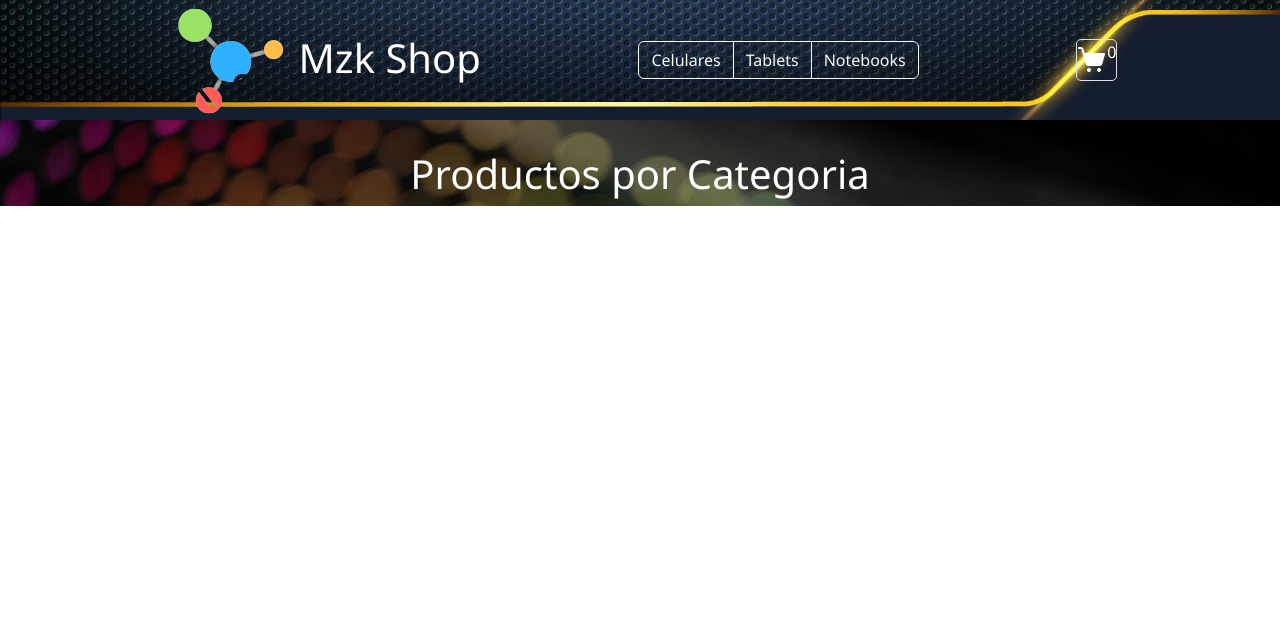
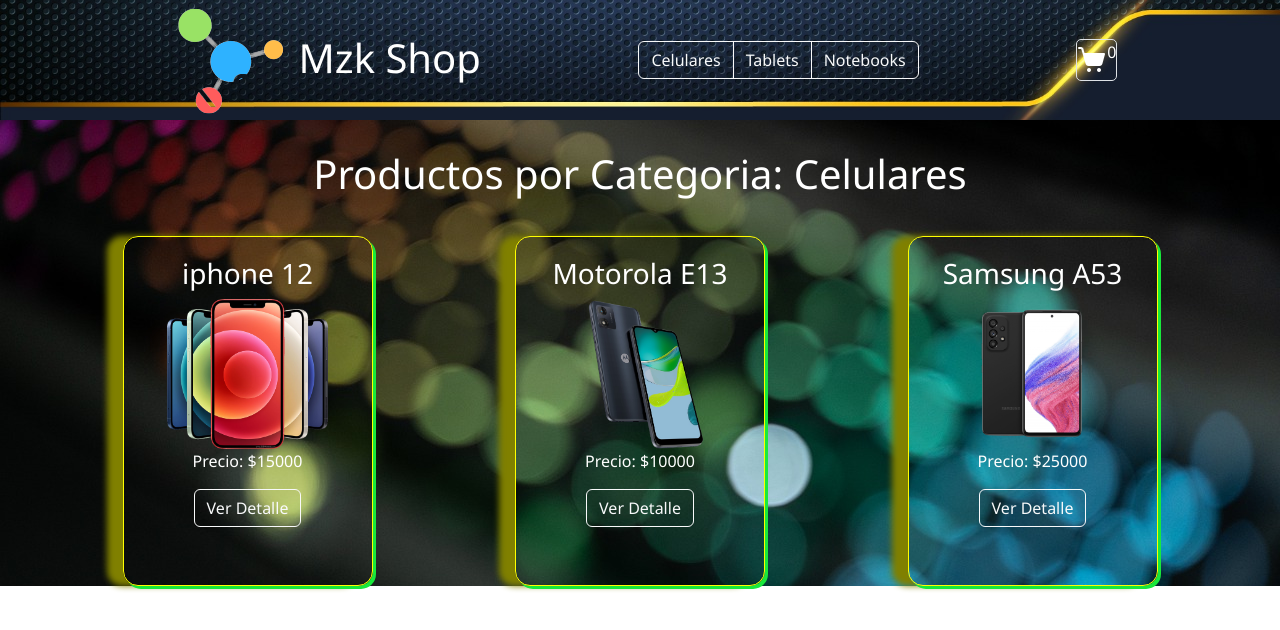
Before and after one commit to DiegoMiszczuk/miszczuk-React, a React (Create React App) app: page /category/Celulares in a window 1280 px wide. Shown: the top 630 px of the page. Built offline with nearby package versions, Linux system fonts and the light colour scheme; the HTML template or start-up script is replaced by a standard one.

Commit message:
empiezo proyecto final

```diff
--- a/src/App.js
+++ b/src/App.js
@@ -13,7 +13,7 @@
         <Navbar/>
         <Routes>
           <Route path='/' element={<ItemListContainer greeting={'Nuestros Productos'}/>}></Route>
-          <Route path='/category/:categoryId' element={<ItemListContainer greeting={'Productos por Categoria'}/>}></Route>
+          <Route path='/category/:categoryId' element={<ItemListContainer greeting={'Productos por Categoria: '}/>}></Route>
           <Route path='/item/:itemId' element={<ItemDetailContainer/>}></Route>
         </Routes>
       </BrowserRouter>
--- a/src/asyncMock.js
+++ b/src/asyncMock.js
@@ -13,7 +13,7 @@
         id:'1',
         name: 'iphone 12',
         price: '15000',
-        category: 'celular',
+        category: 'Celulares',
         img: iphone12,
         stock: 30,
         description: 'Pantalla Súper Retina XDRnota, Sistema de doble cámara',
@@ -23,7 +23,7 @@
         id:'2',
         name: 'Motorola E13',
         price: '10000',
-        category: 'celular',
+        category: 'Celulares',
         img: motoE13,
         stock: 30,
         description: "Audio Dolby Atmos®1 y pantalla HD+ de 6.5",
@@ -32,7 +32,7 @@
         id:'3',
         name: 'Samsung A53',
         price: '25000',
-        category: 'celular',
+        category: 'Celulares',
         img: samsungA53,
         stock: 30,
         description: "Pantalla 120Hz FHD+ sAMOLED, 64MP OIS Cámara"
@@ -41,7 +41,7 @@
         id:'4',
         name: 'Lenovo Smart Tab',
         price: '18000',
-        category: 'tablet',
+        category: 'Tablets',
         img: tabletLenovo,
         stock: 20,
         description: 'Tablet de entretenimiento de 10.3"',
@@ -51,7 +51,7 @@
         id:'5',
         name: 'Moto Tab G20',
         price: '19000',
-        category:'tablet',
+        category:'Tablets',
         img: tabletMoto,
         stock: 15,
         description: "pantalla LCD de 8 pulgadas y resolución HD"
@@ -60,7 +60,7 @@
         id:'6',
         name: 'Tablet Galaxy Tab',
         price: '25000',
-        category: 'tablet',
+        category: 'Tablets',
         img: tabletSamsung,
         stock: 28,
         description: 'Visión más amplia con la pantalla inmersiva de 10.5"'
@@ -69,7 +69,7 @@
         id:'7',
         name: 'Samsung Galaxy Book I7 16gb',
         price: '18000',
-        category: 'notebook',
+        category: 'Notebooks',
         img: noteSamsung,
         stock: 20,
         description: 'qualcomm snapdragon 7c gen2 4gb ram 128gb ssd 14 pulg',
@@ -79,7 +79,7 @@
         id:'8',
         name: 'Notebook Acer pro 15"',
         price: '24000',
-        category:'notebook',
+        category:'Notebooks',
         img: noteAcer,
         stock: 15,
         description: " procesador Intel® Core™ de 12.a"
@@ -88,7 +88,7 @@
         id:'9',
         name: 'MacBook M1 Pro 14″ ',
         price: '25000',
-        category: 'notebook',
+        category: 'Notebooks',
         img: noteApple,
         stock: 28,
         description: 'Chip M1 Pro de Apple de 8 Núcleos"'
--- a/src/components/ItemListContainer/ItemListContainer.js
+++ b/src/components/ItemListContainer/ItemListContainer.js
@@ -6,7 +6,7 @@
 
 const ItemListContainer = ({ greeting }) => {
     const [products, setProducts] = useState([])
-    const { categoryId} = useParams()
+    const { categoryId } = useParams()
 
     useEffect(() => {
         const asyncFunction = categoryId ? getProductsByCategory : getProducts
@@ -23,7 +23,7 @@
     return (
 
         <div className='fontMain textColorPpal'>
-            <h1 className="marginTitle">{greeting}</h1>
+            <h1 className="marginTitle">{greeting}{categoryId}</h1>
             <div className='containerStyle'>
                 <ItemList products={products} />
             </div>
--- a/src/components/Navbar/Navbar.css
+++ b/src/components/Navbar/Navbar.css
@@ -18,3 +18,9 @@
     justify-content: right;
     margin-top: 40px;
  }
+
+ .navbar-nav.navbar-center {
+    position: absolute;
+    left: 50%;
+    transform: translatex(-50%);
+}
--- a/src/components/Navbar/Navbar.js
+++ b/src/components/Navbar/Navbar.js
@@ -14,9 +14,9 @@
                 <h1 className=" namePosition textColorPpal">Mzk Shop</h1>
             </Link>
             <div className="btn-group" role="group" aria-label="Basic example">
-                <Link to={'/category/celular'} type="button" className="btn btn-outline-light">Celulares</Link>
-                <Link to={'/category/tablet'} type="button" className="btn btn-outline-light">Tablets</Link>
-                <Link to={'/category/notebook'} type="button" className="btn btn-outline-light">Notebooks</Link>
+                <Link to={'/category/Celulares'} type="button" className="btn btn-outline-light">Celulares</Link>
+                <Link to={'/category/Tablets'} type="button" className="btn btn-outline-light">Tablets</Link>
+                <Link to={'/category/Notebooks'} type="button" className="btn btn-outline-light">Notebooks</Link>
             </div>
             <CartWidget />
         </nav>
```
